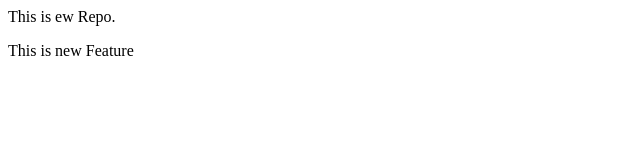
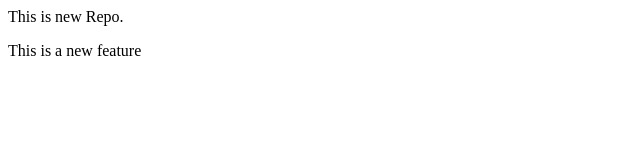
Before and after one commit to Ashwini-Tarware/LocalRepo, a plain HTML site: page index.html in a window 1280 px wide. Shown: the full height of the page, 0-640 px from the left. Drawn offline with Linux system fonts and the light colour scheme.

Commit message:
Add new feature

```diff
--- a/index.html
+++ b/index.html
@@ -1,2 +1,2 @@
-<p>This is ew Repo.</p>
-<p>This is new Feature</p>
+<p>This is new Repo.</p>
+<p>This is a new feature</p>
```
